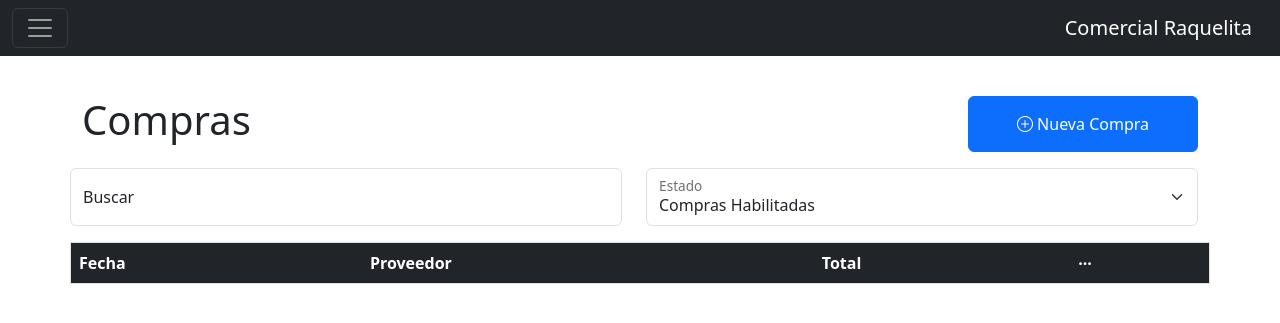
After one commit to GeeckoEc/comercial_alpha2, a Django app: page /compras/lista in a window 1280 px wide. The commit adds this page. Shown: the top 323 px of the page. Run offline with Django 5.2, Linux system fonts and the light colour scheme; lists and menus that the app fills with data are empty; some libraries are stand-ins or nearby versions.

Commit message:
Cambios varios
· Correcciones en Modelos.
· Corrección en crear compra, ya guarda ítems.
· Inicio de lista de compras.

```diff
--- a/comercial/admin.py
+++ b/comercial/admin.py
@@ -46,7 +46,6 @@ class ProductoAdmin(admin.ModelAdmin):
         'presentacion',
         'descripcion',
         'precio',
-        'stock',
     )
     list_filter = ('estado', 'marca')
 
@@ -69,10 +68,10 @@ class KardexAdmin(admin.ModelAdmin):
     list_display = (
         'id',
         'producto',
-        'detalle',
         'fecha',
+        'transaccion',
         'cantidad',
-        'saldo',
+        'costo',
         'precio',
     )
     list_filter = ('producto', 'fecha')
--- a/comercial/templates/compras/crear.html
+++ b/comercial/templates/compras/crear.html
@@ -92,5 +92,5 @@
 
     {% include 'includes/scripts.html' %}
 
-    {% include 'includes/compras/javascript.html' %}
+    {% include 'includes/compras/js-nueva-compra.html' %}
 </html>
--- /dev/null
+++ b/comercial/templates/compras/lista.html
@@ -0,0 +1,49 @@
+<!DOCTYPE html>
+<html lang="es">
+<head>
+    <meta charset="UTF-8">
+    <meta name="viewport" content="width=device-width, initial-scale=1.0">
+    <title>Compras</title>
+    {% include 'includes/header.html' %}
+</head>
+<body>
+    {% include 'includes/menu.html' %}
+    <div class="container">
+        <div class="row my-5 pt-5">
+            <div class="d-flex justify-content-between">
+                <h1>Compras</h1>
+                <button type="button" class="btn btn-primary px-5"><i class="bi bi-plus-circle"></i> Nueva Compra</button>
+            </div>
+            <div class="row my-3 px-0">
+                <dic class="col">
+                    <div class="form-floating">
+                        <input type="search" class="form-control" name="buscar" id="buscar" placeholder="Buscar" onchange="bucar(this.value)" onkeyup="buscar(this.value)">
+                        <label for="buscar"><i class="bi bi-serach"></i> Buscar</label>
+                    </div>
+                </dic>
+                <dic class="col pe-0">
+                    <div class="form-floating">
+                        <select name="estado" id="estado" class="form-select" placeholder="estado">
+                            <option value="true">Compras Habilitadas</option>
+                            <option value="false">Compras Deshabilitadas</option>
+                        </select>
+                        <label for="estado">Estado</label>
+                    </div>
+                </dic>
+            </div>
+            <table class="table table-borderless table-hover border">
+                <thead class="table-dark">
+                    <th>Fecha</th>
+                    <th>Proveedor</th>
+                    <th>Total</th>
+                    <th>···</th>
+                </thead>
+                <tbody id="lista-compras"></tbody>
+            </table>
+        </div>
+    </div>
+    {% include 'includes/modal.html' %}
+</body>
+    {% include 'includes/scripts.html' %}
+    {% include 'includes/compras/js-compras.html' %}
+</html>
--- a/comercial/templates/includes/compras/javascript.html
+++ b/comercial/templates/includes/compras/js-nueva-compra.html
@@ -175,7 +175,7 @@
                         dataType:   'JSON',
                         data:       {
                             accion:     'crear_compra',
-                            productos:  JSON.parse(sessionStorage.getItem('seleccionados')),
+                            items:      JSON.stringify(JSON.parse(sessionStorage.getItem('seleccionados'))),
                             proveedor:  $('#proveedor').val(),
                             factura:    $('#factura').val(),
                             total:      $('#total').val()
--- a/comercial/templates/includes/menu.html
+++ b/comercial/templates/includes/menu.html
@@ -31,6 +31,10 @@
                         <a class="nav-link" href="{% url 'lista_proveedores' %}">Proveedores</a>
                     </li>
                     <li class="nav-item">
+                        <a class="nav-link" href="{% url 'lista_compras' %}">Compras</a>
+                    </li>
+                    <hr>
+                    <li class="nav-item">
                         <a class="nav-link" href="{% url 'crear_compra' %}">Nueva Compra</a>
                     </li>
                     <li class="nav-item">
--- a/comercial/views.py
+++ b/comercial/views.py
@@ -33,6 +33,16 @@ class ProveedorSerializer(serializers.ModelSerializer):
 class ClienteSerializer(serializers.ModelSerializer):
     class Meta:
         model = Cliente
+        fields = '__all__'
+
+class  CompraSerializer(serializers.ModelSerializer):
+    class Meta:
+        model = Compra
+        fields = '__all__'
+
+class Item_CompraSerializer(serializers.ModelSerializer):
+    class Meta:
+        model = Item_Compra
         fields = '__all__'
 
 def index (request):
@@ -191,31 +201,65 @@ def crear_compra (request):
     contenido['proveedores']    =   Proveedor.objects.filter(estado=True)
     return render(request, 'compras/crear.html', contenido)
 
+def lista_compras (request):
+    return render(request, 'compras/lista.html')
+
 def gestion_compras (request):
     if request.method == 'POST':
-        if request.POST['accion'] == 'crear_compra':
+        if request.POST['accion'] == 'lista_compras':
             try:
-                compra = Compra()
-                compra.factura      =   request.POST['factura']
-                compra.proveedor    =   Proveedor.objects.get(id=request.POST['proveedor'])
-                compra.fecha        =   datetime.now()
-                compra.total        =   request.POST['total']
-                compra.save()
-                for item in json.loads(request.POST['productos']):
-                    item_compra             =   Item_Compra()
-                    item_compra.compra      =   compra
-                    item_compra.producto    =   Producto.objects.get(id=item['id'])
-                    item_compra.cantidad    =   item['cantidad']
-                    item_compra.costo      =   item['precio']
-                    item_compra.save()
+                if  request.POST['estado'].lower() == 'true':
+                    estado = True
+                else:
+                    estado = False
+                compras = Compra.objects.filter(estado=estado)
+                lista_compras = CompraSerializer(compras, many=True)
+                contenido   = {
+                    'compras': lista_compras.data,
+                    'success': True,
+                }
+                return JsonResponse(contenido, status=201)
+            except Exception as e:
+                response_data = {
+                    'success': False,
+                    'message': 'Error al listar las compras: {}'.format(str(e))
+                }
+                return JsonResponse(response_data, status=500)
+        elif request.POST['accion'] == 'crear_compra':
+            """ try: """
+            compra = Compra()
+            compra.factura      =   request.POST['factura']
+            compra.proveedor    =   Proveedor.objects.get(id=request.POST['proveedor'])
+            compra.fecha        =   datetime.now()
+            compra.total        =   request.POST['total']
+            compra.save()
+            items = json.loads(request.POST['items'])
+            for item in items:
+                item_compra             =   Item_Compra()
+                item_compra.compra      =   compra
+                item_compra.producto    =   Producto.objects.get(id=item['id'])
+                item_compra.cantidad    =   item['cantidad']
+                item_compra.costo      =   item['costo']
+                item_compra.save()
 
-                return JsonResponse({'success': True, 'message': 'La compra fue creada correctamente.'}, status=201)
-            except Exception as e:
+            return JsonResponse({'success': True, 'message': 'La compra fue creada correctamente.'}, status=201)
+            """ except Exception as e:
                 response_data   =   {
                     'success': False,
                     'message': 'Error al crear la compra: {}'.format(str(e))
                 }
-                return JsonResponse(response_data, status=500)
+                return JsonResponse(response_data, status=500) """
+        elif request.POST['accion'] == 'info_compra':
+            compra = Compra.objects.get(id=request.POST['id'])
+            compra_serializer = CompraSerializer(compra)
+            items = Item_Compra.objects.filter(compra=compra)
+            items_serializer = Item_CompraSerializer(items, many=True)
+            contenido = {
+                'compra': compra_serializer.data,
+                'items':  items_serializer.data,
+                'success': True,
+            }
+            return JsonResponse(contenido, status=201)
     return JsonResponse({'success': False, 'message': 'Método no permitido.'}, status=405)
 
 def lista_proveedores (request):
--- a/comercial_alpha2/urls.py
+++ b/comercial_alpha2/urls.py
@@ -17,7 +17,7 @@ Including another URLconf
 
 from django.contrib import admin
 from django.urls import path
-from comercial.views import index, info_producto, lista_productos, gestion_productos, crear_compra, gestion_compras, lista_proveedores, gestion_proveedores, lista_marcas, gestion_marcas, crear_venta, gestion_ventas, lista_clientes, gestion_clientes
+from comercial.views import index, info_producto, lista_productos, gestion_productos, crear_compra, gestion_compras, lista_proveedores, gestion_proveedores, lista_marcas, gestion_marcas, crear_venta, gestion_ventas, lista_clientes, gestion_clientes, lista_compras
 
 urlpatterns = [
     path("", index, name="index"),
@@ -26,6 +26,7 @@ urlpatterns = [
     path('productos/lista/', lista_productos, name="lista_productos"),
     path('productos/gestion/', gestion_productos, name="gestion_productos"),
     path('compras/crear/', crear_compra, name="crear_compra"),
+    path('compras/lista', lista_compras, name="lista_compras"),
     path('gestion_compras/', gestion_compras, name="gestion_compras"),
     path('proveedores/lista', lista_proveedores, name="lista_proveedores"),
     path('proveedores/gestion', gestion_proveedores, name="gestion_proveedores"),
```
Also changed, not shown: comercial/models.py (+10 -17 lines), comercial/migrations/0018_alter_compra_factura_alter_venta_factura.py (added), comercial/migrations/0019_alter_compra_fecha_alter_kardex_fecha_and_more.py (added), comercial/migrations/0020_rename_detalle_kardex_transaccion_and_more.py (added), comercial/templates/includes/compras/js-compras.html (added).
